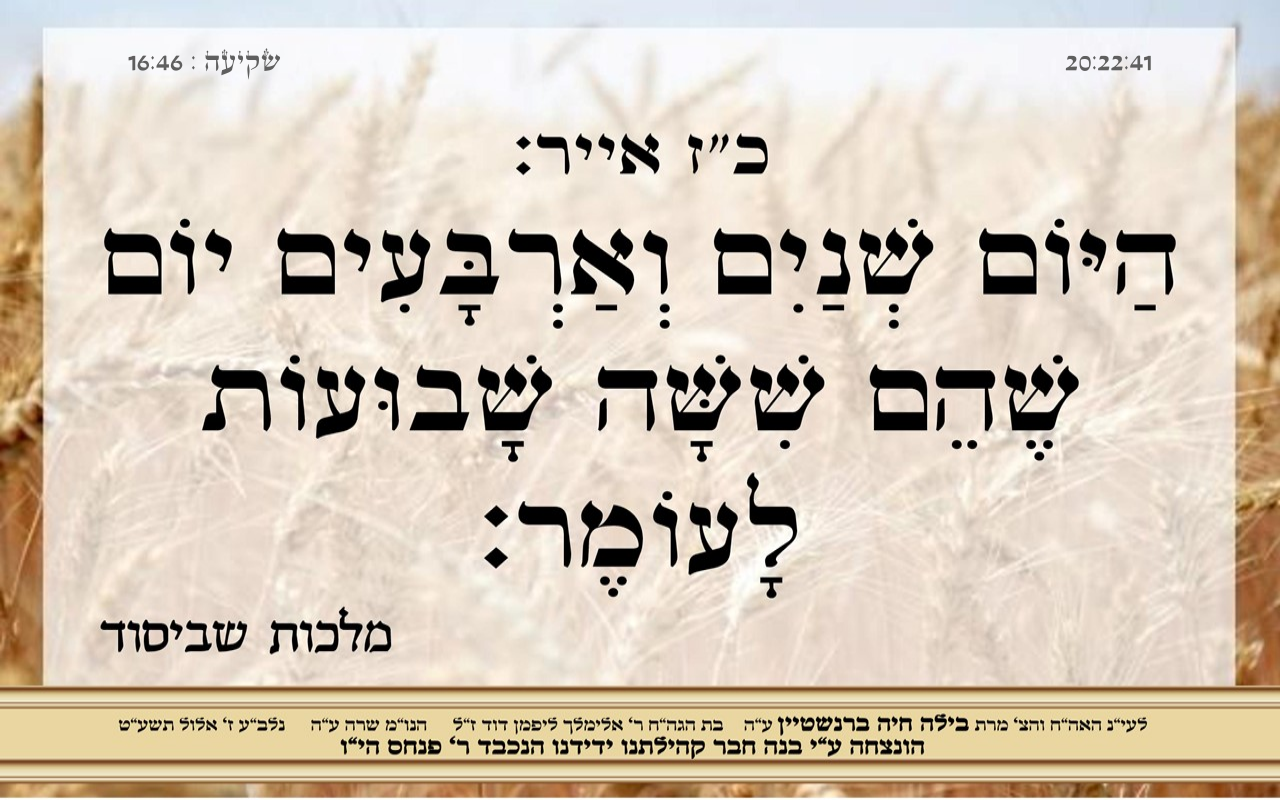
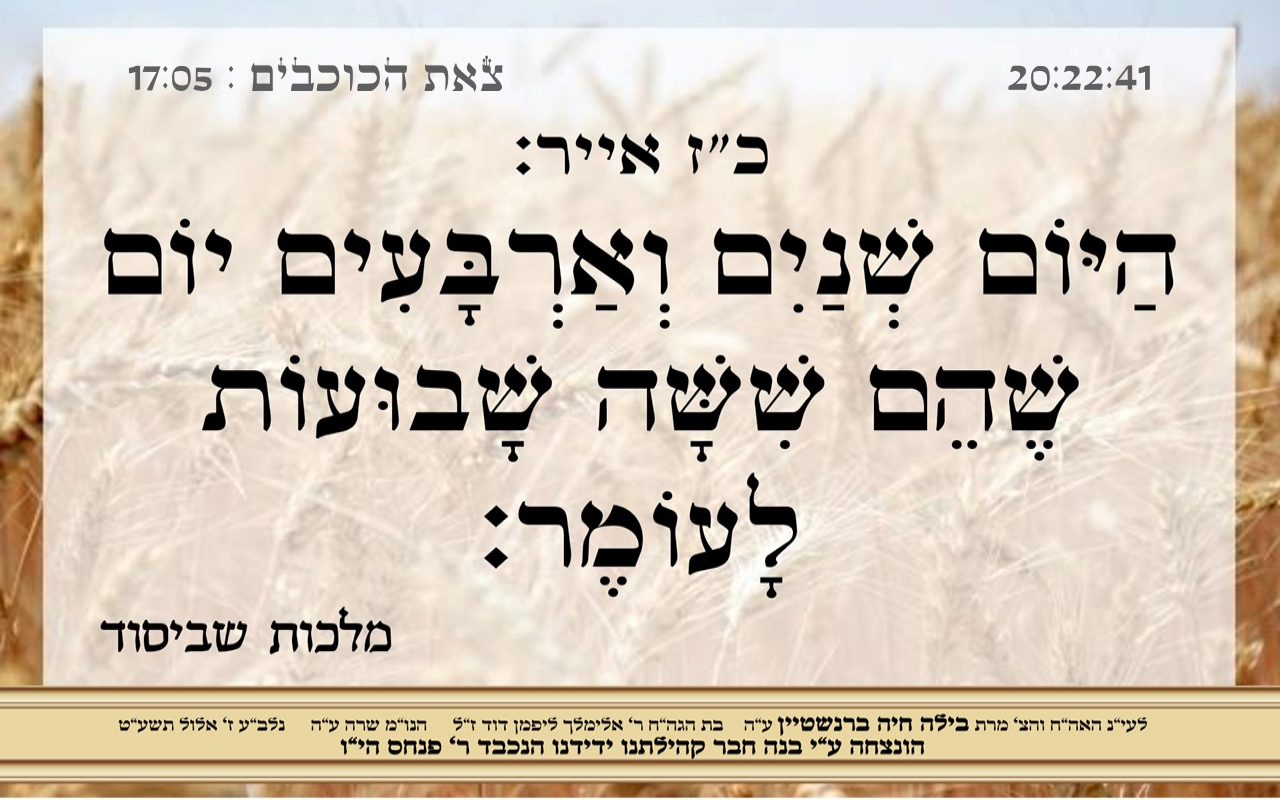
Before and after one commit to ahronshor/omer, a plain HTML site: page index.html in a window 1280 px wide. Drawn offline with Linux system fonts and the light colour scheme.

Commit message:
Update index.html

```diff
--- a/index.html
+++ b/index.html
@@ -11,14 +11,14 @@
 
 		* {
    			font-family: myFirstFont;
-			font-size: 30;
+			font-size: 50;
 			color: #5f5f5f;
 		}
 	</style>
 	<body style="margin: 0;" onload="startTime()">
 		<div style="margin: 40 0 0 0;position: absolute;display: flex;">
     			<div style="left: 10%; position: fixed;">
-				<a>שקיעה :</a>
+				<a>צאת הכוכבים :</a>
 				<a id="sunset">00:00</a>
 			</div>
     			<div id="clock" style="position: fixed;right: 10%;">ידשלףחכ</div>
@@ -52,8 +52,11 @@
 				}
 				var omerDay = day.omer();
 				d.querySelector('#omer img').src = 'images/' + omerDay + '.png';
-				var sunH = day.sunset().getHours();
-				var sunM = day.sunset().getMinutes();
+				var sun = Hebcal.HDate().sunset();
+				sun.setMinutes(sun.getMinutes()+20)
+				var sunH = sun.getHours();
+				var sunM = sun.getMinutes();
+				sunM = checkTime(sunM);
 				document.getElementById('sunset').innerHTML = sunH + ":" + sunM;
 				setTimeout('refresh()', 10000);
 			}
```
